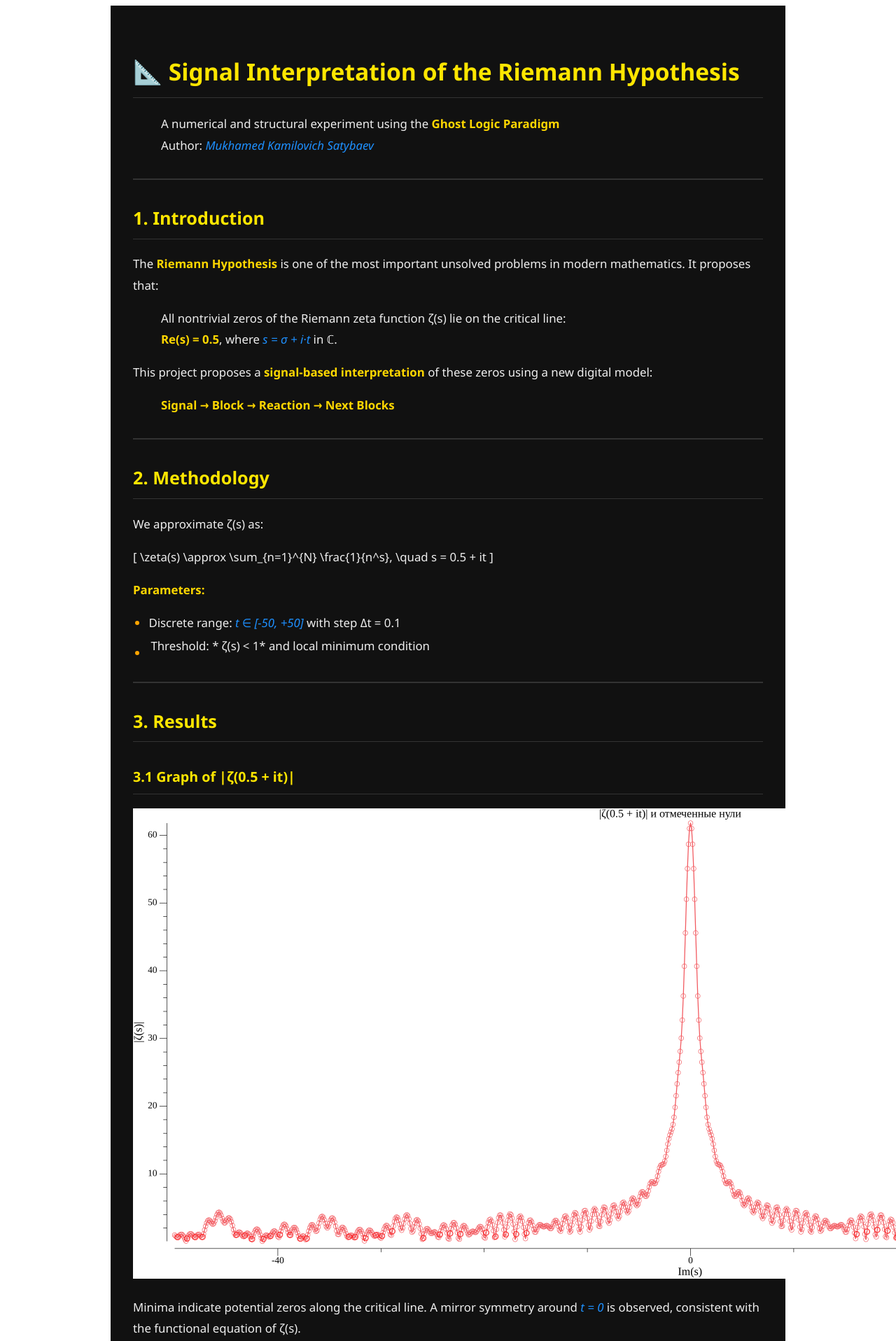
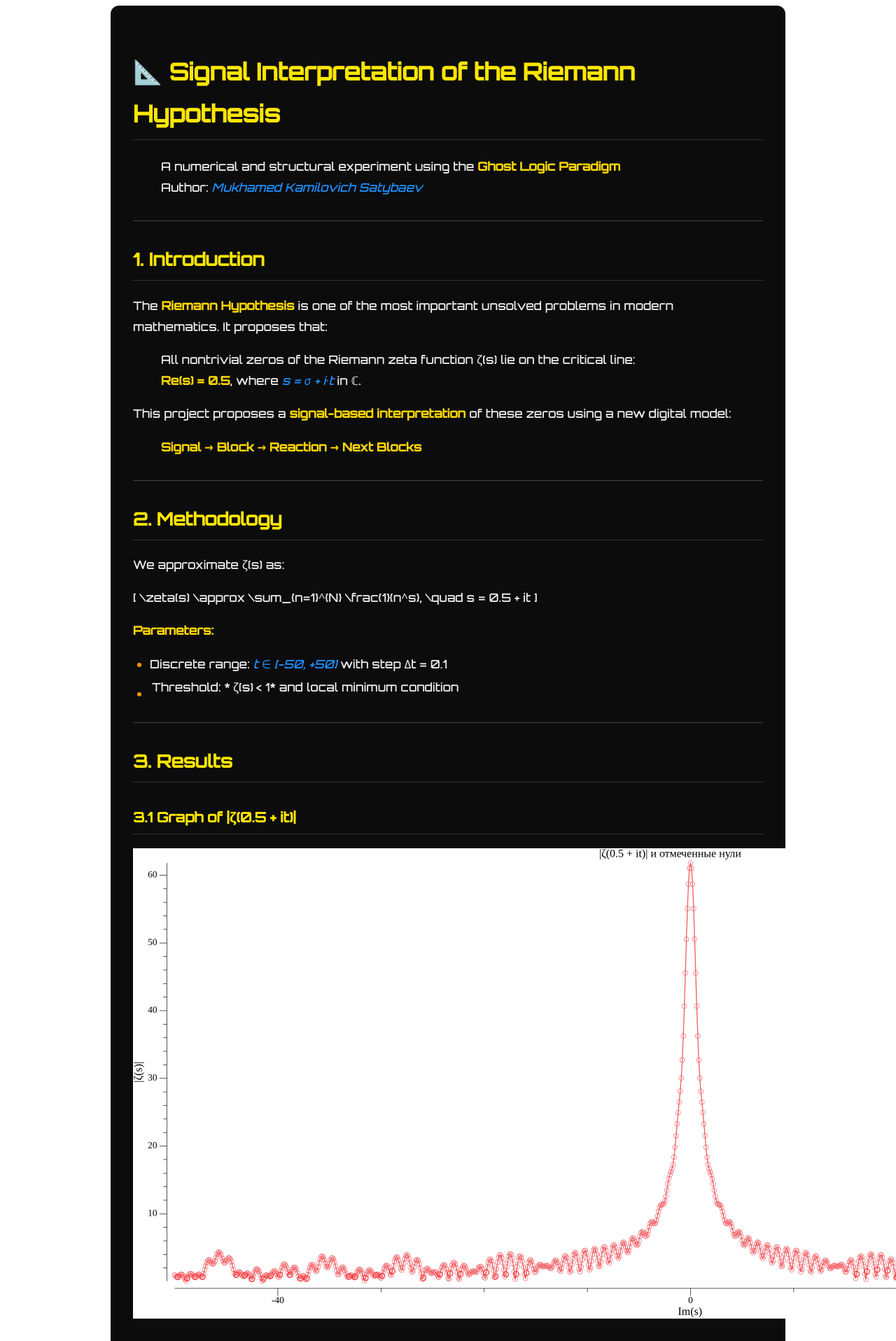
Before and after one commit to Mukhameds/ARU-AGI-Project, a Jekyll site: the page built from sections/riemann.md, in a window 1280 px wide. Shown: the top 1916 px of the page at 70% size. Built offline with Jekyll 4.4.1, drawn with Linux system fonts in a browser that asks for light colours; our own code applies the rules of GitHub Pages for plain Markdown files.

Commit message:
Update style.css

```diff
--- a/assets/css/style.css
+++ b/assets/css/style.css
@@ -1,12 +1,14 @@
 .markdown-body {
-  font-family: 'Segoe UI', Tahoma, sans-serif;
-  background-color: #111;
-  color: #eee;
+  font-family: 'Orbitron', 'Segoe UI', Tahoma, sans-serif;
+  background-color: #0c0c0c;
+  color: #eeeeee;
+  max-width: 900px;
+  margin: auto;
   padding: 2rem;
-  max-width: 900px;
-  margin: 0 auto;
   line-height: 1.8;
   font-size: 1.05rem;
+  border-radius: 12px;
+  box-shadow: 0 0 15px rgba(255, 255, 255, 0.05);
 }
 
 .markdown-body h1, .markdown-body h2, .markdown-body h3 {
@@ -17,11 +19,11 @@
 }
 
 .markdown-body ul {
-  padding-left: 1.4rem;
+  padding-left: 1.5rem;
 }
 
 .markdown-body li::marker {
-  color: #ffa500;
+  color: #ff9900;
 }
 
 .markdown-body strong {
@@ -34,7 +36,8 @@
 }
 
 .markdown-body hr {
-  border: 1px solid #333;
+  border: none;
+  border-top: 1px solid #444;
   margin: 2rem 0;
 }
 
```
